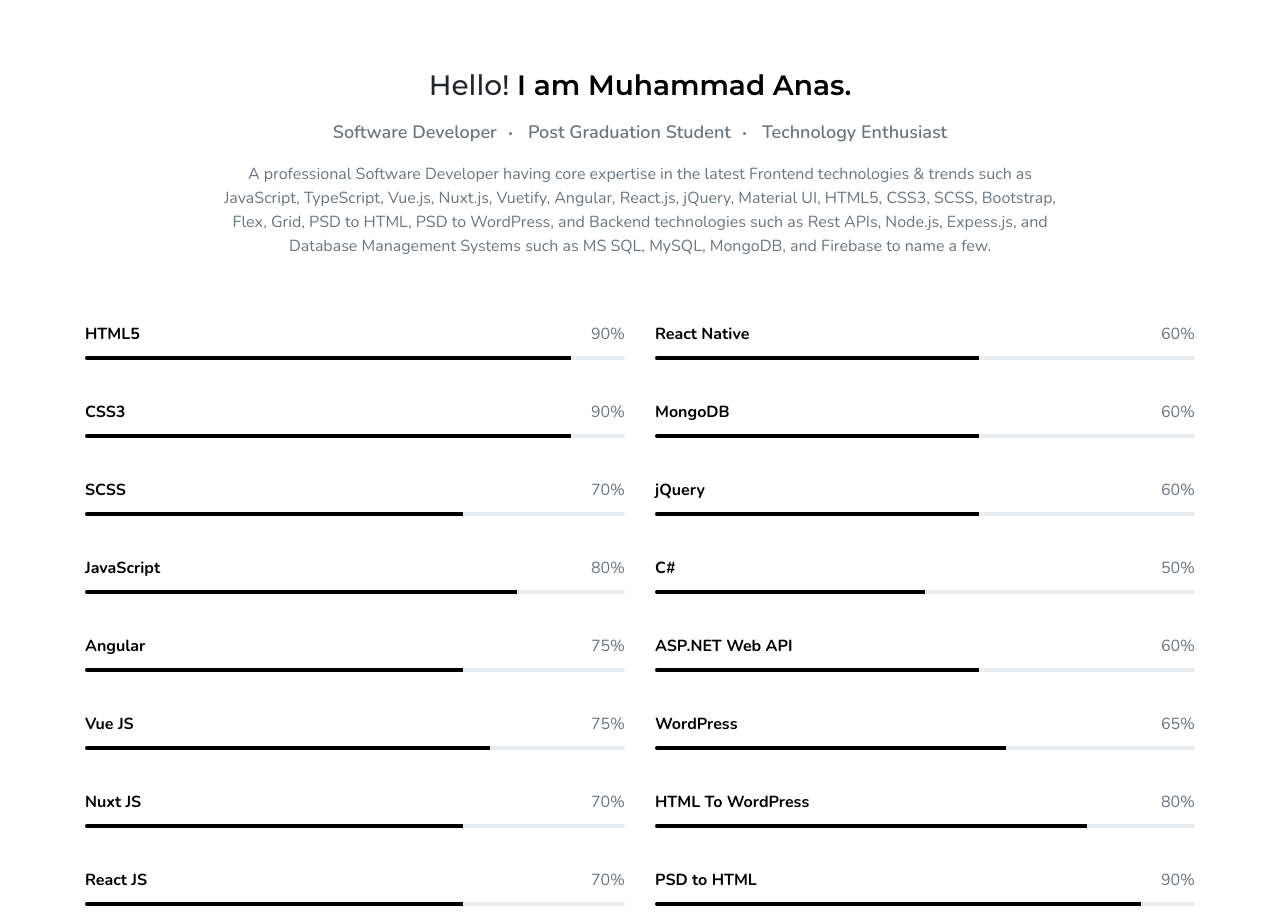
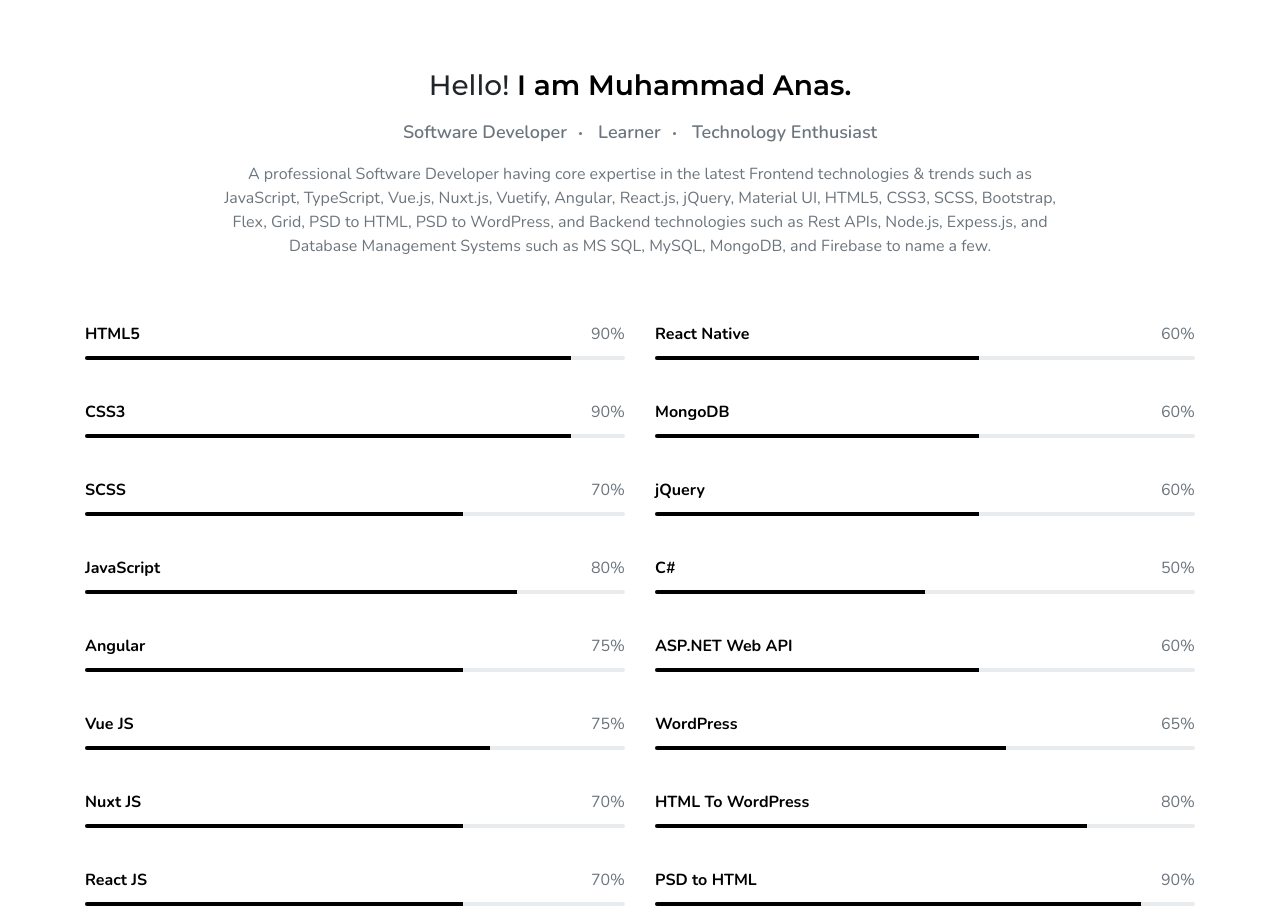
Before and after one commit to muhammadanasafzaal/myportfolio, a plain HTML site: page index.html in a window 1280 px wide. Shown: the part 960-1876 px from the top of the page. Drawn offline with nearby package versions, Linux system fonts and the light colour scheme; files whose address does not match are found by name.

Commit message:
resume updated

```diff
--- a/index.html
+++ b/index.html
@@ -165,7 +165,7 @@
                         </h3>
                         <ul class="mb-0 list-inline text-center about-work">
                             <li class="list-inline-item mr-0 text-muted">Software Developer</li>
-                            <li class="list-inline-item mr-0 text-muted">Post Graduation Student</li>
+                            <li class="list-inline-item mr-0 text-muted">Learner</li>
                             <li class="list-inline-item mr-0 text-muted">Technology Enthusiast</li>
 
                         </ul>
```
